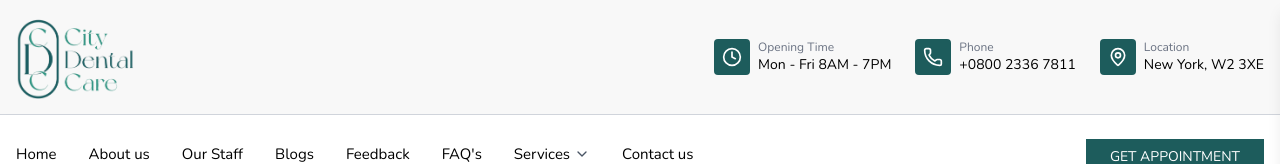
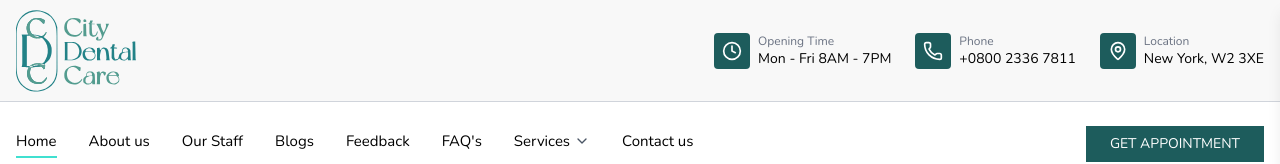
Before and after one commit to raoshahbazcoding/newdoc, a React (Vite) app: page / in a window 1280 px wide. Shown: the top 164 px of the page. Built offline with nearby package versions, Linux system fonts and the light colour scheme; a web font is replaced by a local one.

Commit message:
Logo and Icons Chnged

```diff
--- a/src/components/Footer.jsx
+++ b/src/components/Footer.jsx
@@ -1,7 +1,7 @@
-import { Twitter, Instagram, Contact, MapPin, Globe, Phone, ChevronRight } from "lucide-react";
+import { Twitter, Instagram,Facebook , Contact, MapPin, Globe, Phone, ChevronRight } from "lucide-react";
 
-const logo = "/footer.png";
-const fb = "/fb.png";
+const logo = "/hd-logo.svg";
+// const fb = "/fb.png";
 
 export default function Footer() {
   return (
@@ -75,7 +75,7 @@
             {/* Social Icons */}
             <div className="flex gap-4 mt-8">
               {[
-                { icon: fb, link: "#" },
+                { icon: <Facebook  className="h-4 w-4" />, link: "#" },
                 { icon: <Twitter className="h-4 w-4" />, link: "#" },
                 { icon: <Instagram className="h-4 w-4" />, link: "#" },
               ].map((item, index) => (
--- a/src/components/Navbar.jsx
+++ b/src/components/Navbar.jsx
@@ -1,7 +1,7 @@
 import { Clock, Phone, MapPin, Menu, ChevronDown, X } from "lucide-react";
 import { useState, useEffect } from "react";
 
-const logo = "/logo3.png";
+const logo = "/hd-logo.svg";
 
 export default function Navbar() {
   const [mobileMenuOpen, setMobileMenuOpen] = useState(false);
```
Also changed, not shown: public/hd-logo.svg (added).
